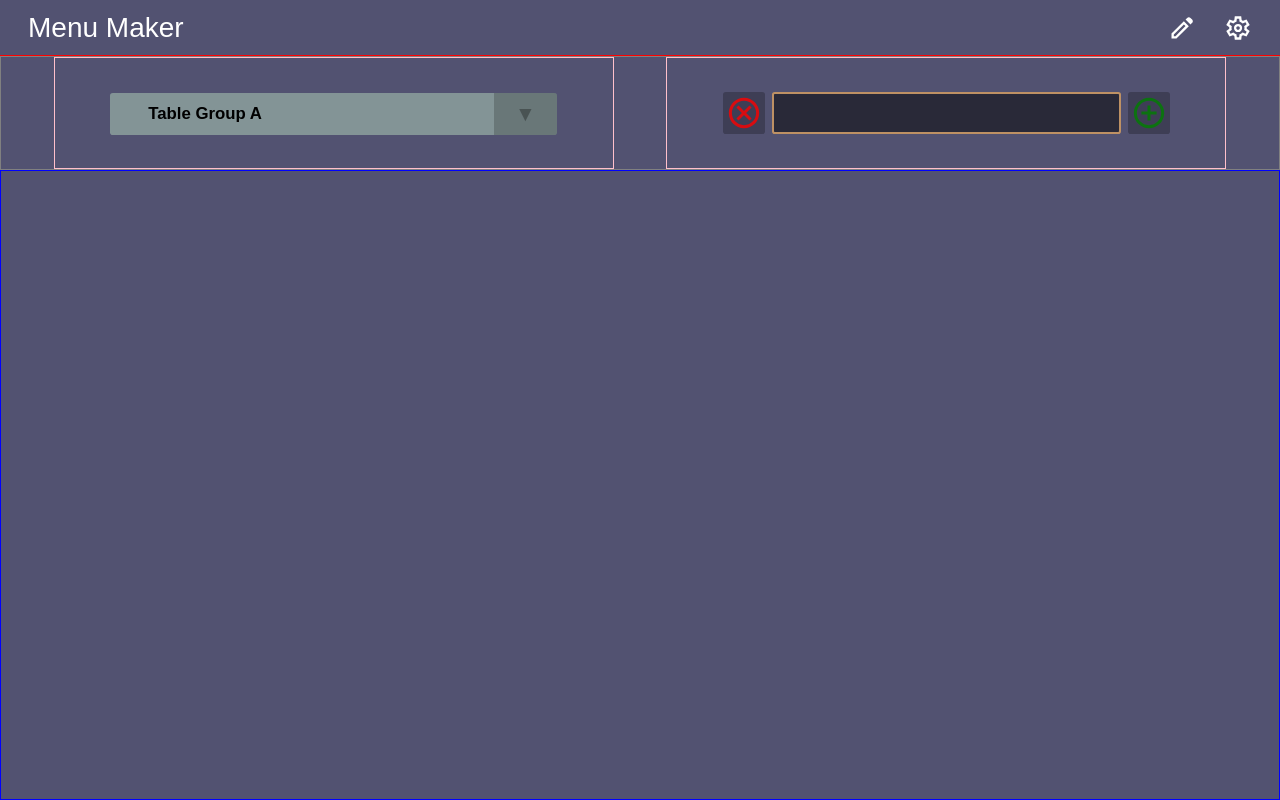
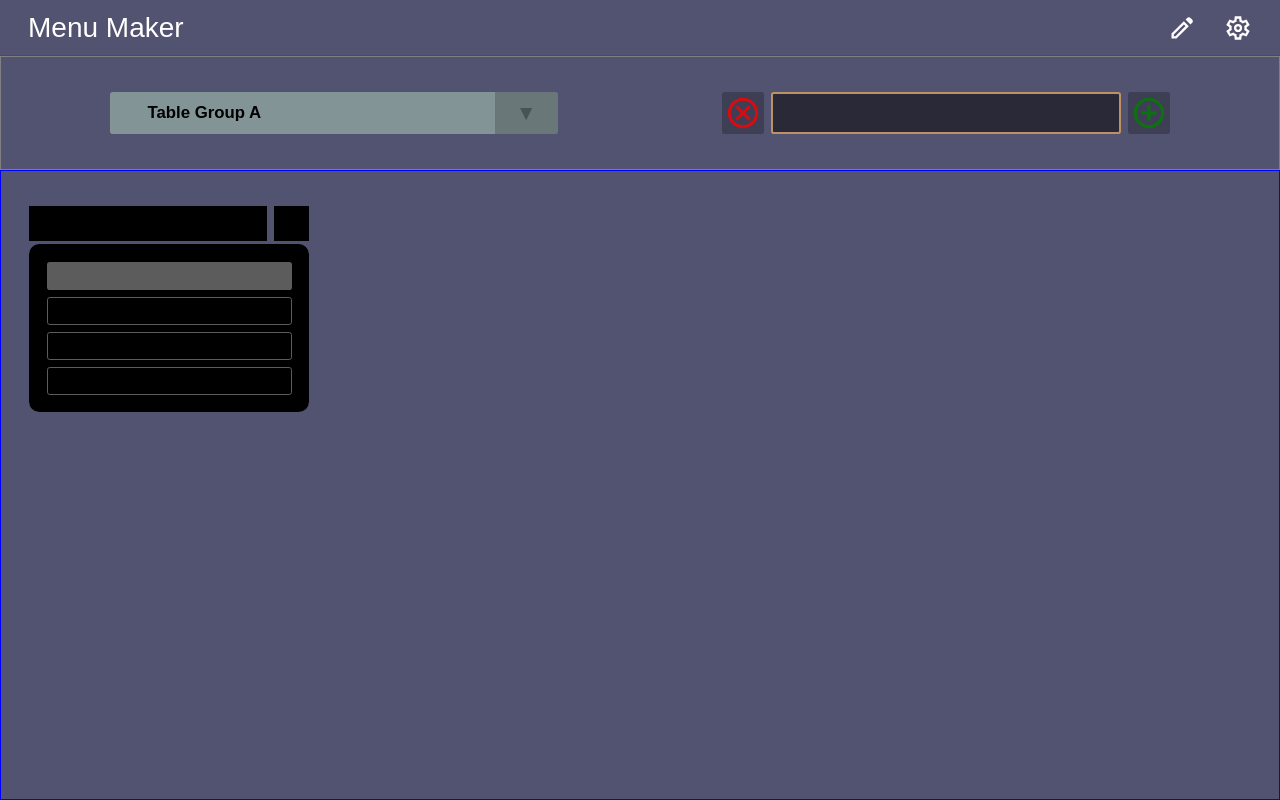
Before and after one commit to dogspace/menu_maker, a Flask app: page / in a window 1280 px wide. Run offline with Flask 3, Linux system fonts and the light colour scheme.

Commit message:
Site layout, basic JS

```diff
--- a/app/scripts/main.js
+++ b/app/scripts/main.js
@@ -3,33 +3,55 @@ document.addEventListener('DOMContentLoaded', function() {
     var s,
     MenuMaker = {
         settings: {
-            'x': 0,
-            'tableNames': [],
-
             'groupSelector': document.querySelector('.group-selector'),
             'groupDropdown': document.querySelector('.group-dropdown'),
             'groupItems': document.querySelectorAll('.group-item'),
+            'groupRenameButtons': document.querySelectorAll('.group-rename'),
 
         },
 
-        //
+        // Site init
         init: function() {
             console.log('>> >> >> >> >> >>>>   init   <<<< << << << << <<')
             s = MenuMaker.settings
             MenuMaker.bindUIActions()
         },
 
+        // Bind UI actions
         bindUIActions: function() {
             console.log(">> bindUIActions <<")
+            s.groupSelector.addEventListener('click', MenuMaker.toggleGroupDropdown)
+            s.groupRenameButtons.forEach(button => { button.addEventListener('click', MenuMaker.renameGroup) })
 
-            s.groupSelector.addEventListener('click', MenuMaker.toggleGroupDropdown)
         },
 
+        // Toggle dropdown menu, assign temporary listener if opened
+        toggleGroupDropdown: function() {
+            console.log(">> toggleGroupDropdown")
+            s.groupDropdown.classList.toggle('hidden')
+            if (!s.groupDropdown.classList.contains('hidden')) {
+                document.addEventListener('click', MenuMaker.checkDropdownClick, true)
+            } else {
+                document.removeEventListener('click', MenuMaker.checkDropdownClick, true)
+            }
+        },
 
-        toggleGroupDropdown: function() {
-            s.groupDropdown.classList.toggle('hidden')
+        // Listener, runs while dropdown is open, ends when user clicks outside of dropdown
+        checkDropdownClick: function(event) {
+            console.log(">> checkClick")
+            let target = event.target
+            if (!s.groupSelector.contains(target) && !s.groupDropdown.contains(target)) {
+                document.removeEventListener('click', MenuMaker.checkDropdownClick, true)
+                MenuMaker.toggleGroupDropdown()
+            }
+        },
 
-        },
+        // //
+        // renameGroup: function(event) {
+        //     let button = event.target.closest('.group-rename')
+        //     let groupName = button.previousElementSibling
+        //     // UNFINISHED
+        // },
 
 
 
--- a/app/styles/styles.css
+++ b/app/styles/styles.css
@@ -5,14 +5,34 @@
     padding: 0;
     border: 0;
     color: white;
+    font-size: 14px;
     font-family: Arial, Helvetica, sans-serif;
-    font-size: 14px;
     -webkit-touch-callout: none; /* iOS Safari */
     -webkit-user-select: none; /* Safari */
     -khtml-user-select: none; /* Konqueror HTML */
     -moz-user-select: none; /* Old versions of Firefox */
     -ms-user-select: none; /* Internet Explorer/Edge */
     user-select: none;
+}
+
+*::-webkit-scrollbar {
+    width: 0.6rem;
+    height: 0.6rem;
+}
+*::-webkit-scrollbar-track {
+    box-shadow: inset 0 0 0.3rem 0.1rem rgba(255, 255, 255, 0.3);
+    border-radius: 10px;
+}
+*::-webkit-scrollbar-thumb {
+    box-shadow: inset 0 0 0.3rem 0.1rem rgb(0, 0, 0);
+    background: rgba(255, 255, 255, 0.2);
+    border-radius: 0.7rem;
+}
+*::-webkit-scrollbar-button {
+    display: none;
+}
+*::-webkit-scrollbar-corner {
+    display: none;
 }
 
 body {
@@ -31,6 +51,7 @@ body {
     top: 0;
     left: 0;
     border-bottom: 1px solid red;
+    z-index: 10;
 }
 
 .title {
@@ -122,6 +143,7 @@ body {
     max-height: 16rem;
     width: 100%;
     border: 1px solid grey;
+    z-index: 2;
 }
 
 .group-container,
@@ -131,7 +153,6 @@ body {
     max-width: 40rem;
     height: 8rem;
     flex-grow: 1;
-    border: 1px solid pink;
 }
 
 .group-selector {
@@ -251,8 +272,6 @@ body {
 }
 
 
-
-
 .dish-container {
     display: flex;
     flex-flow: row nowrap;
@@ -311,7 +330,6 @@ body {
 .dish .info {
     height: 0rem;
     max-height: 3rem;
-    display: none;
 }
 
 .info .dish-number,
@@ -335,13 +353,112 @@ body {
 }
 
 
-
-
-
 .tables {
+    position: relative;
     min-height: calc(100% - 16rem);
     max-height: calc(100% - 8rem);
     width: 100%;
     flex-grow: 1;
     border: 1px solid blue;
+    overflow-y: hidden;
+    overflow-x: auto;
+    z-index: 1;
 }
+
+.table {
+    position: absolute;
+    display: inline-block;
+    max-height: calc(95% - 2rem);
+    width: 20rem;
+    top: 5%;
+    margin: 0 2rem;
+}
+.table:nth-child(1) {
+    left: 0;
+}
+.table:nth-child(2) {
+    left: 24rem;
+}
+.table:nth-child(3) {
+    left: 48rem;
+}
+.table:nth-child(4) {
+    left: 72rem;
+}
+.table:nth-child(5) {
+    left: 96rem;
+}
+.table:nth-child(6) {
+    left: 120rem;
+}
+.table:nth-child(7) {
+    left: 144rem;
+}
+.table:nth-child(8) {
+    left: 168rem;
+}
+.table:nth-child(9) {
+    left: 192rem;
+}
+.table:nth-child(10) {
+    left: 216rem;
+}
+
+.table-header {
+    position: relative;
+    height: 3rem;
+    width: 100%;
+}
+
+.table-title {
+    position: absolute;
+    height: 2.5rem;
+    width: calc(100% - 3rem);
+    margin: 0.25rem 0;
+    top: 0;
+    left: 0;
+    background-color: black;
+}
+.table-delete {
+    position: absolute;
+    height: 2.5rem;
+    width: 2.5rem;
+    margin: 0.25rem 0;
+    top: 0;
+    right: 0;
+    cursor: pointer;
+    background-color: black;
+}
+
+.table-body {
+    display: flex;
+    flex-flow: column nowrap;
+    position: relative;
+    height: calc(100% - 3rem);
+    width: 100%;
+    padding: 1.25rem;
+    background-color: black;
+    border-radius: 0.75rem;
+}
+
+.table-input,
+.table-item {
+    height: 2rem;
+    width: 100%;
+    border-radius: 0.2rem;
+}
+
+.table-input {
+    top: 0;
+    background-color: rgb(92, 92, 92);
+}
+
+.table-items {
+    width: 100%;
+}
+
+.table-item {
+    margin-top: 0.5rem;
+    border: 0.0625rem solid rgb(92, 92, 92);
+    background-color: black;
+}
--- a/app/templates/index.html
+++ b/app/templates/index.html
@@ -115,6 +115,29 @@
 
 
     <div class="tables">
+        <div class="table">
+            <div class="table-header">
+                <div class="table-title"></div>
+                <div class="table-delete"></div>
+            </div>
+            <div class="table-body">
+                <div class="table-input"></div>
+                <div class="table-items">
+                    <div class="table-item">
+                        <div class="checkbox"><span class="circle"></span></div>
+                        <div class="content"></div>
+                    </div>
+                    <div class="table-item">
+                        <div class="checkbox"><span class="circle"></span></div>
+                        <div class="content"></div>
+                    </div>
+                    <div class="table-item">
+                        <div class="checkbox"><span class="circle"></span></div>
+                        <div class="content"></div>
+                    </div>
+                </div>
+            </div>
+        </div>
 
     </div>
 </div>
```
